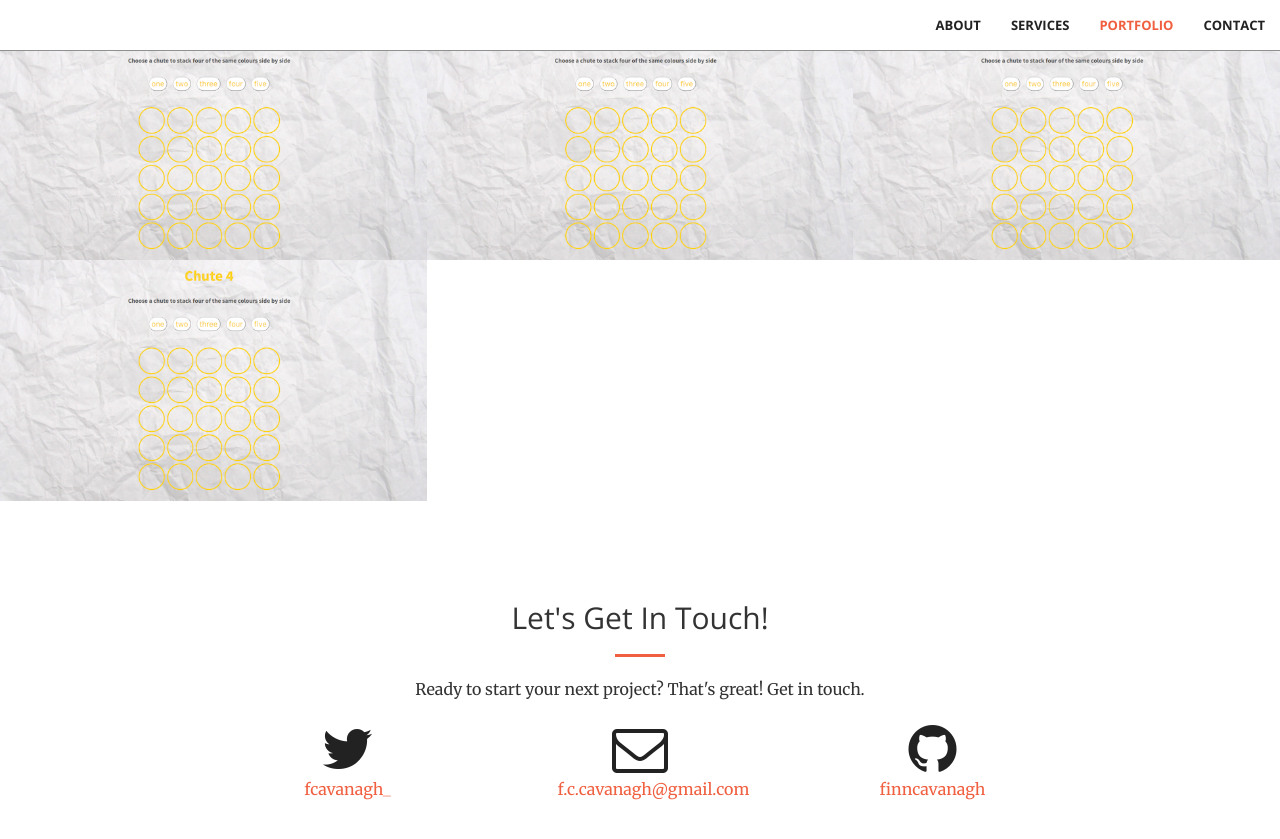
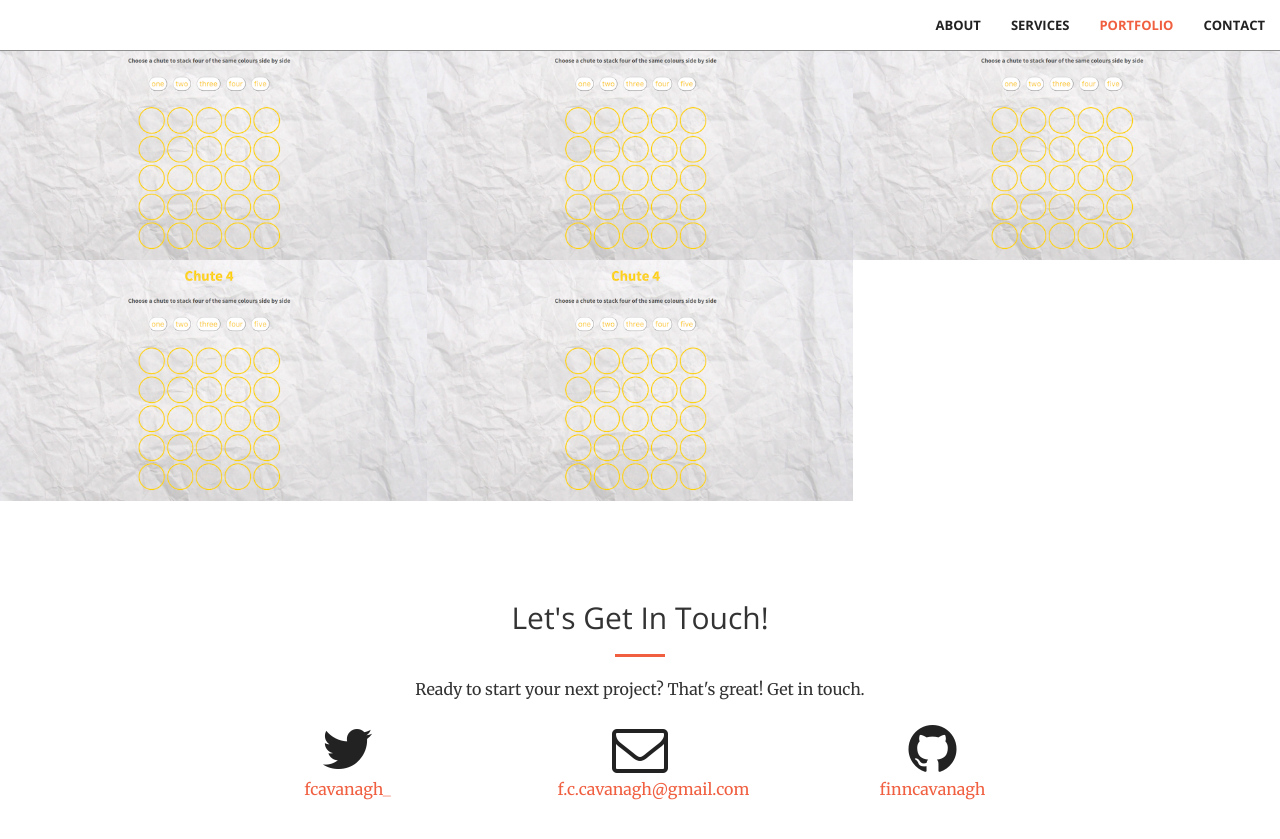
Before and after one commit to FinnCavanagh/finncavanagh.github.io, a Jekyll site: the page built from index.html, in a window 1280 px wide and 900 px high, scrolled down 1969 px. Shown: the top 839 px of the window. Built offline with Jekyll 4.4.1, drawn with Linux system fonts in a browser that asks for light colours.

Commit message:
all modals fix

```diff
--- a/_includes/portfolio.html
+++ b/_includes/portfolio.html
@@ -145,6 +145,21 @@
             </div>
 
 
+            <div class="col-lg-4 col-sm-6">
+                <a href="#"  data-toggle="modal" data-target="#Drawing" class="portfolio-box">
+                    <img src="img/portfolio/chute.png" class="img-responsive" alt="">
+                    <div class="portfolio-box-caption">
+                        <div class="portfolio-box-caption-content">
+                            <div class="project-category text-faded">
+                            WDI Hackathon
+                            </div>
+                            <div class="project-name">
+                                Drawing At Christmas
+                            </div>
+                        </div>
+                    </div>
+                </a>
+
             <div id="Drawing" class="modal fade" role="dialog">
               <div class="modal-dialog">
                 <!-- Modal content-->
@@ -159,9 +174,12 @@
                             <div class="text-center">
                                 <p><a href="https://github.com/siyounguk/WDI-HACK-A-THON" class="btn btn-primary" role="button" target="_blank">Front-Code</a>
                                 <a href="" class="btn-primary" role="button" target="_blank">Coming Soon</a></p>
+                                </div>
                             </div>
                         </div>
                     </div>
                 </div>
             </div>
+        </div>
+    </div>
 </section>
```
